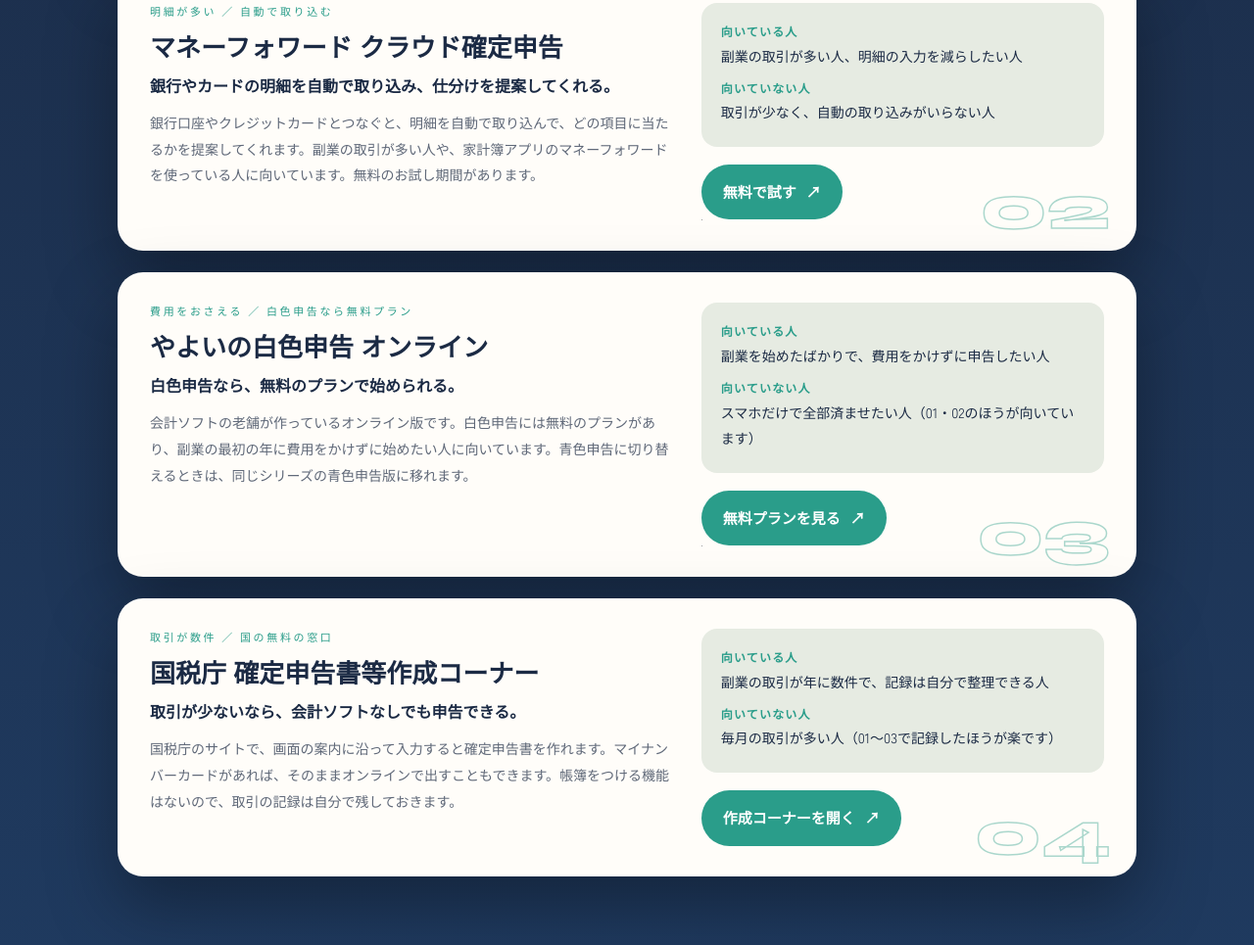
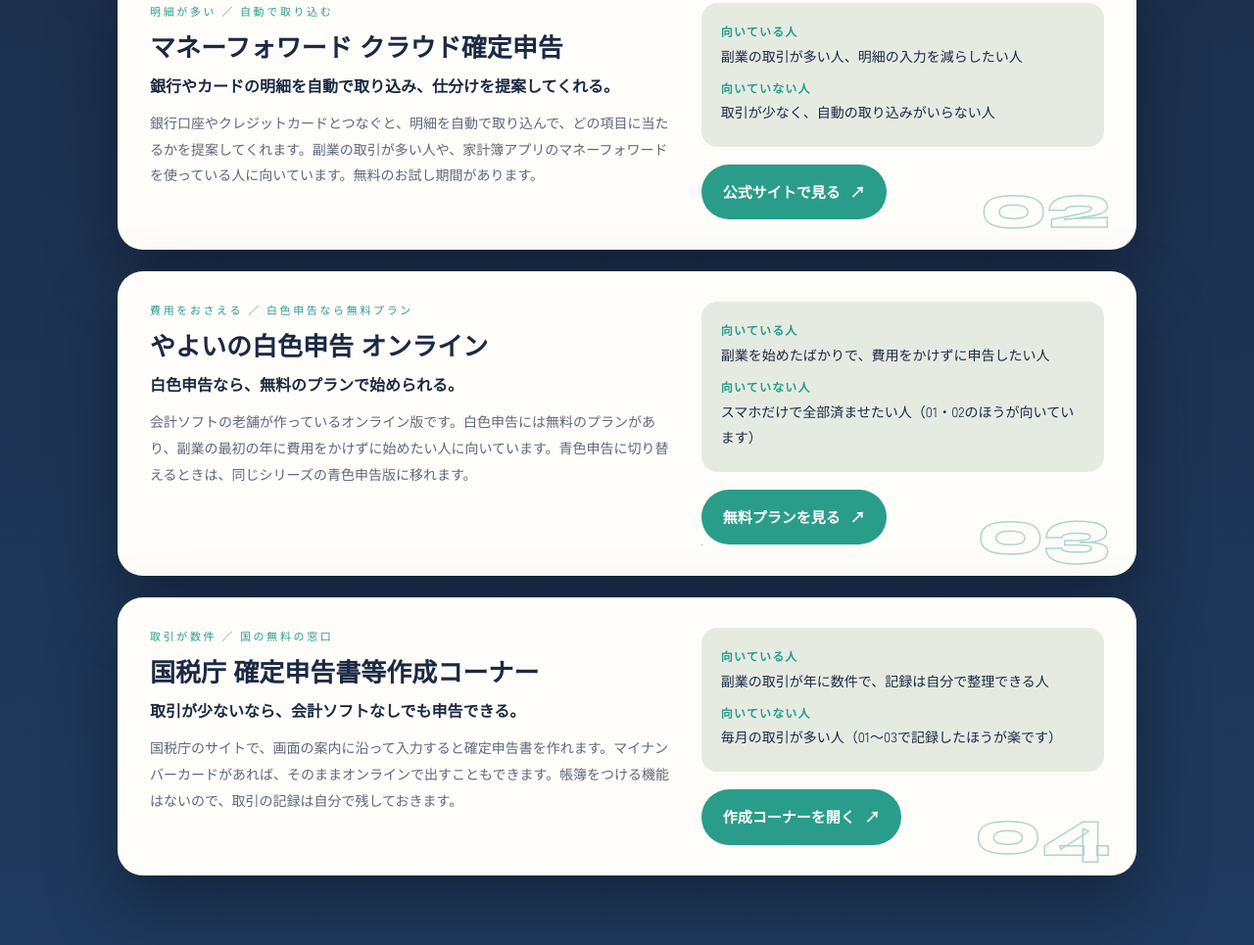
Before and after one commit to yuki19850322/sannin-note, a plain HTML site: page tsukau/shinkoku/index.html in a window 1280 px wide. Shown: the part 2235-3200 px from the top of the page at 98% size. Drawn offline with Linux system fonts and the light colour scheme; grey boxes are pictures that could not be loaded.

Commit message:
確定申告ページ: 終了したマネーフォワードの広告リンクを公式リンクに変更
もしもアフィリエイトの「マネーフォワード クラウド」案件が2026-11-26で終了したため、
広告リンクを公式サイトへの通常リンクに置き換え。

Co-Authored-By: Claude Fable 5.2 <noreply@anthropic.com>
Claude-Session: https://claude.ai/code/session_016YuGQeMmuRmGG4DS6R1dGR

```diff
--- a/tsukau/shinkoku/index.html
+++ b/tsukau/shinkoku/index.html
@@ -77,7 +77,7 @@
         <div class="one">銀行やカードの明細を自動で取り込み、仕分けを提案してくれる。</div>
         <p>銀行口座やクレジットカードとつなぐと、明細を自動で取り込んで、どの項目に当たるかを提案してくれます。副業の取引が多い人や、家計簿アプリのマネーフォワードを使っている人に向いています。無料のお試し期間があります。</p></div>
       <div><dl class="fit"><dt>向いている人</dt><dd>副業の取引が多い人、明細の入力を減らしたい人</dd><dt>向いていない人</dt><dd>取引が少なく、自動の取り込みがいらない人</dd></dl>
-        <a class="btn" href="https://af.moshimo.com/af/c/click?a_id=5892276&amp;p_id=888&amp;pc_id=1087&amp;pl_id=11372" target="_blank" rel="nofollow sponsored noopener" referrerpolicy="no-referrer-when-downgrade" attributionsrc><span>無料で試す</span></a><img src="https://i.moshimo.com/af/i/impression?a_id=5892276&amp;p_id=888&amp;pc_id=1087&amp;pl_id=11372" width="1" height="1" style="border:none;" loading="lazy" alt=""></div>
+        <a class="btn" href="https://biz.moneyforward.com/tax_return/" target="_blank" rel="noopener"><span>公式サイトで見る</span></a></div>
     </article>
     <article class="svc rv tilt" data-cur="READ"><div class="glow"></div><div class="num">03</div>
       <div><div class="type">費用をおさえる ／ 白色申告なら無料プラン</div><h3>やよいの白色申告 オンライン</h3>
```
